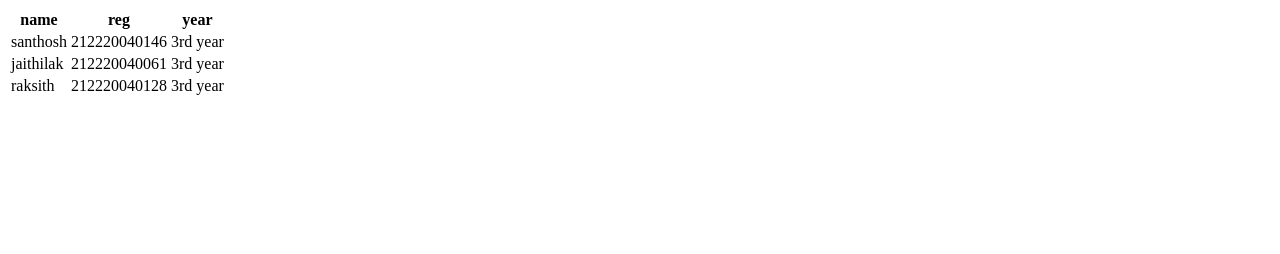
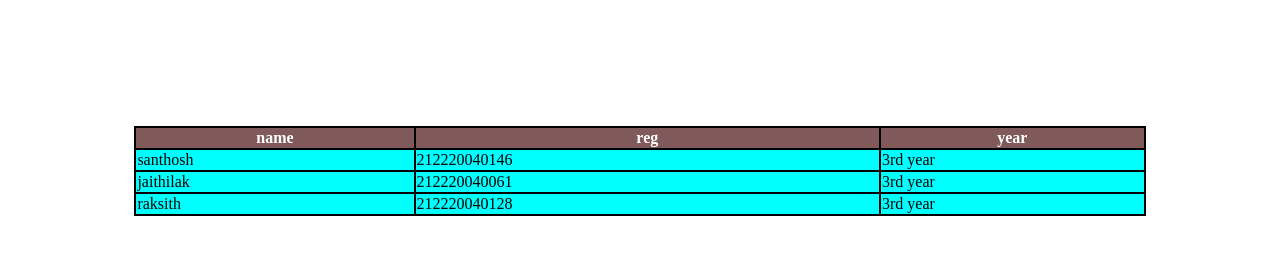
Before and after one commit to santhoshsat/table-form, a plain HTML site: page index.html in a window 1280 px wide. Drawn offline with Linux system fonts and the light colour scheme.

Commit message:
Add style

```diff
--- a/asserts/css/style.css
+++ b/asserts/css/style.css
@@ -1 +1,16 @@
-/*  */
+.Nametable,th,td,tr{
+    margin: 10%;
+    border: 2px solid black;
+    border-collapse:collapse ;
+}
+.Nametable td{
+    background-color: aqua;
+}
+.Nametable{
+    padding: 40px;
+    width: 80%;
+}
+.Nametable th{
+    background-color: rgb(128, 90, 90);
+    color: white;
+}
--- a/asserts/script/script.js
+++ b/asserts/script/script.js
@@ -1 +1 @@
-//
+// this is my js file
--- a/index.html
+++ b/index.html
@@ -5,10 +5,11 @@
     <meta http-equiv="X-UA-Compatible" content="IE=edge">
     <meta name="viewport" content="width=device-width, initial-scale=1.0">
     <title>html table and form</title>
+    <link rel="stylesheet" href="asserts/css/style.css">
 </head>
 <body>
     <!-- table form -->
-    <table>
+    <table class="Nametable">
         <tr>
            <th>name </th>
            <th>reg</th>
```
